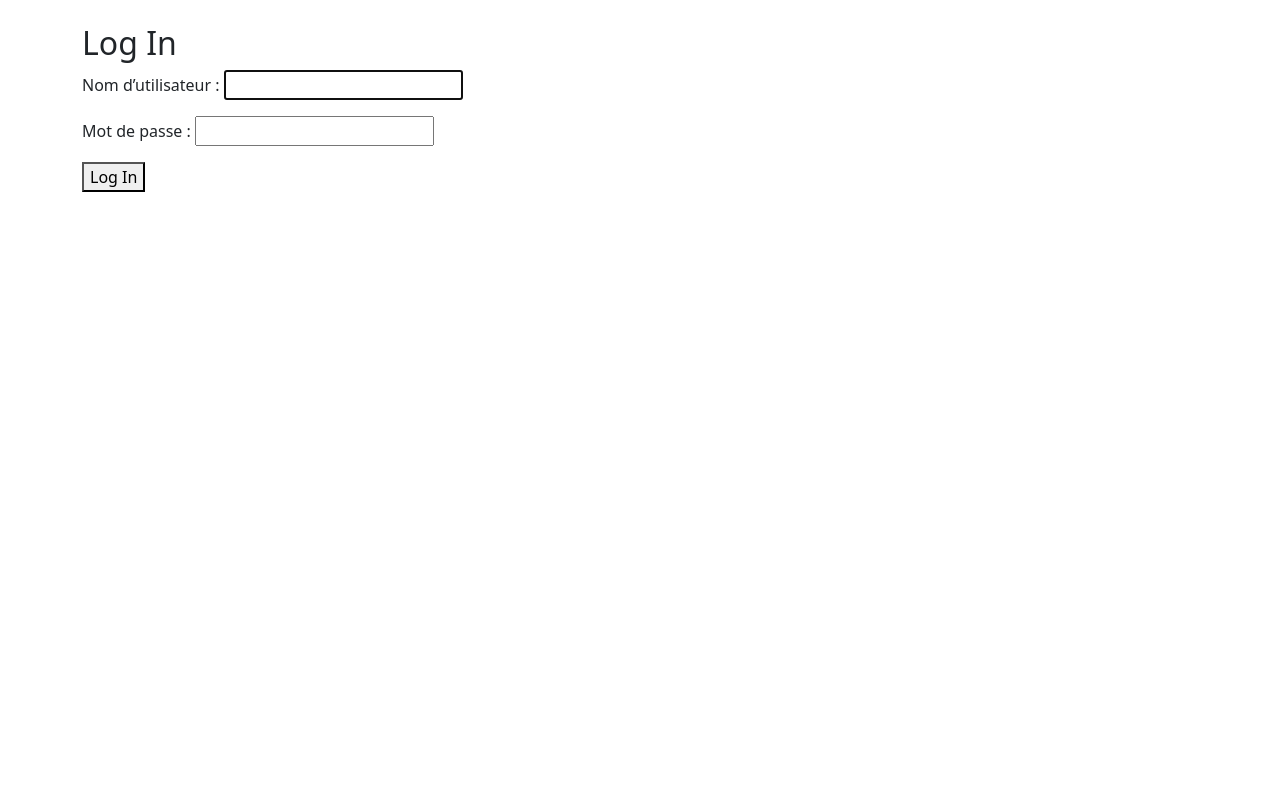
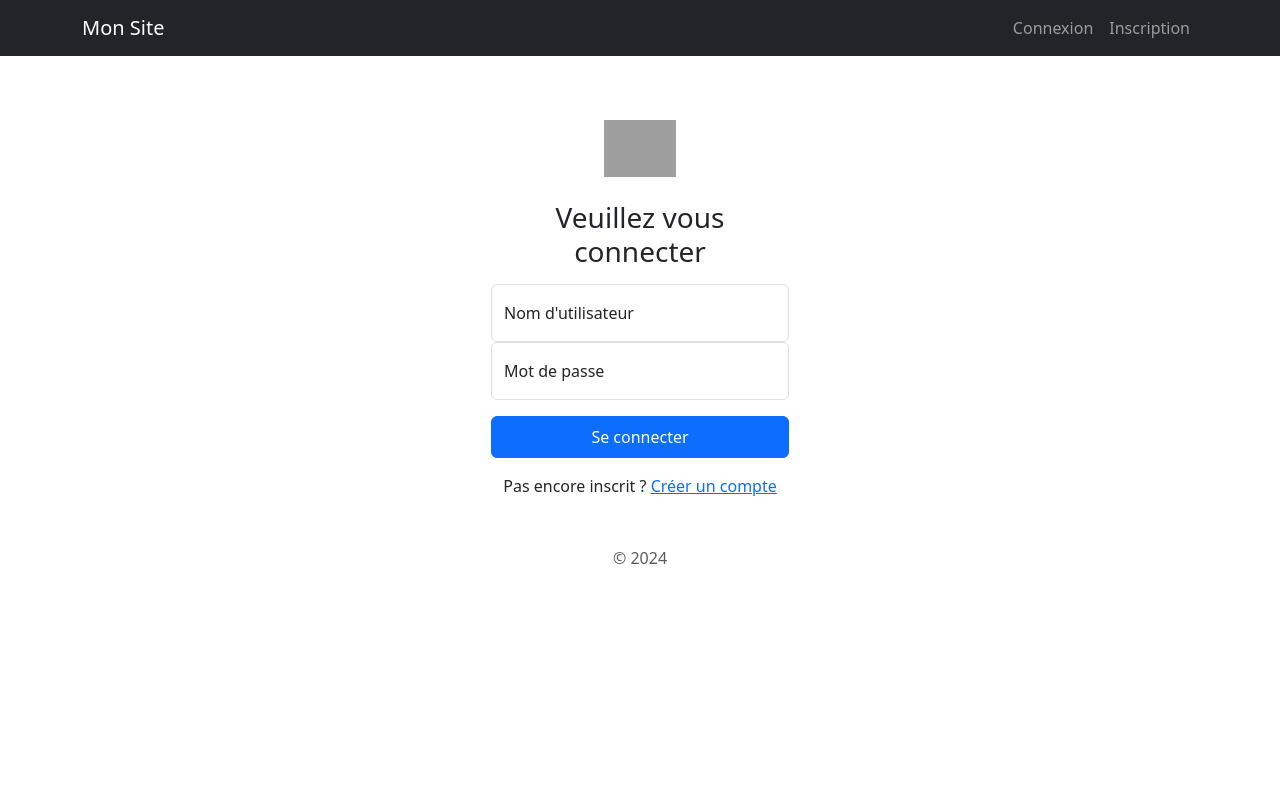
Before and after one commit to thehanatos/P9_LitReview, a Django app: page /authentification/login/ in a window 1280 px wide. Run offline with Django 5.2, Linux system fonts and the light colour scheme; grey boxes are pictures that could not be loaded.

Commit message:
update pages with bootstrap

```diff
--- a/litreview/templates/base.html
+++ b/litreview/templates/base.html
@@ -3,16 +3,53 @@
 <head>
     <meta charset="UTF-8">
     <meta name="viewport" content="width=device-width, initial-scale=1">
-    <title>{% block title %}Mon Site{% endblock %}</title>
+    <title>{% block title %}LitReview{% endblock %}</title>
+
     <!-- Bootstrap CSS -->
     <link href="https://cdn.jsdelivr.net/npm/bootstrap@5.3.0/dist/css/bootstrap.min.css" rel="stylesheet">
+
+    <style>
+        .form-signin {
+            max-width: 330px;
+            padding: 1rem;
+            margin: auto;
+        }
+    </style>
+    <link href="login.css" rel="stylesheet">
 </head>
-<body>
-    <div class="container mt-4">
+<body class="d-flex flex-column min-vh-100">
+
+    <!-- Navbar -->
+    <nav class="navbar navbar-expand-lg navbar-dark bg-dark">
+        <div class="container">
+            <a class="navbar-brand" href="{% url 'home' %}">Mon Site</a>
+            <div class="collapse navbar-collapse">
+                <ul class="navbar-nav ms-auto">
+                    {% if user.is_authenticated %}
+                        <li class="nav-item">
+                            <a class="nav-link" href="#">Bienvenue, {{ user.username }}</a>
+                        </li>
+                        <li class="nav-item">
+                            <form action="{% url 'logout' %}" method="post">
+                                {% csrf_token %}
+                                <button class="btn btn-danger" type="submit">Déconnexion</button>
+                            </form>
+                        </li>
+                    {% else %}
+                        <li class="nav-item"><a class="nav-link" href="{% url 'login' %}">Connexion</a></li>
+                        <li class="nav-item"><a class="nav-link" href="{% url 'signup' %}">Inscription</a></li>
+                    {% endif %}
+                </ul>
+            </div>
+        </div>
+    </nav>
+
+    <!-- Contenu des pages -->
+    <div class="container mt-5">
         {% block content %}{% endblock %}
     </div>
 
-    <!-- Bootstrap JS (optionnel, pour les fonctionnalités interactives) -->
+    <!-- Bootstrap JS -->
     <script src="https://cdn.jsdelivr.net/npm/bootstrap@5.3.0/dist/js/bootstrap.bundle.min.js"></script>
 </body>
 </html>
--- a/litreview/templates/registration/login.html
+++ b/litreview/templates/registration/login.html
@@ -1,12 +1,25 @@
 {% extends "base.html" %}
-
-{% block title %}Log In{% endblock %}
+{% block title %}Connexion{% endblock %}
 
 {% block content %}
-<h2>Log In</h2>
-<form method="post">
-  {% csrf_token %}
-  {{ form.as_p }}
-  <button type="submit">Log In</button>
-</form>
+<main class="form-signin w-100 m-auto text-center">
+    <form method="post">
+        {% csrf_token %}
+        <img class="mb-4" src="https://getbootstrap.com/docs/5.3/assets/brand/bootstrap-logo.svg" alt="" width="72" height="57">
+        <h1 class="h3 mb-3 fw-normal">Veuillez vous connecter</h1>
+
+        <div class="form-floating">
+            <input type="text" name="{{ form.username.name }}" class="form-control" id="floatingInput" placeholder="Nom d'utilisateur" required>
+            <label for="floatingInput">Nom d'utilisateur</label>
+        </div>
+        <div class="form-floating">
+            <input type="password" name="{{ form.password.name }}" class="form-control" id="floatingPassword" placeholder="Mot de passe" required>
+            <label for="floatingPassword">Mot de passe</label>
+        </div>
+
+        <button class="btn btn-primary w-100 py-2 mt-3" type="submit">Se connecter</button>
+        <p class="mt-3">Pas encore inscrit ? <a href="{% url 'signup' %}">Créer un compte</a></p>
+        <p class="mt-5 mb-3 text-body-secondary">&copy; 2024</p>
+    </form>
+</main>
 {% endblock %}
```
